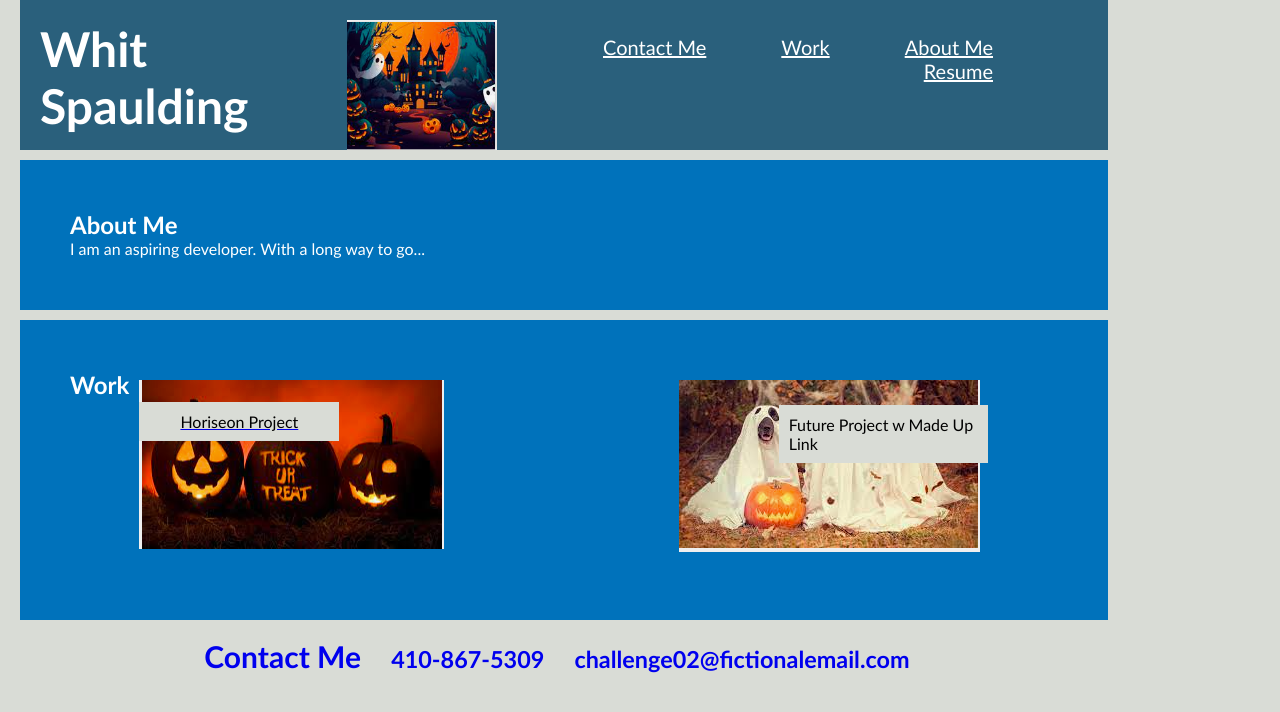
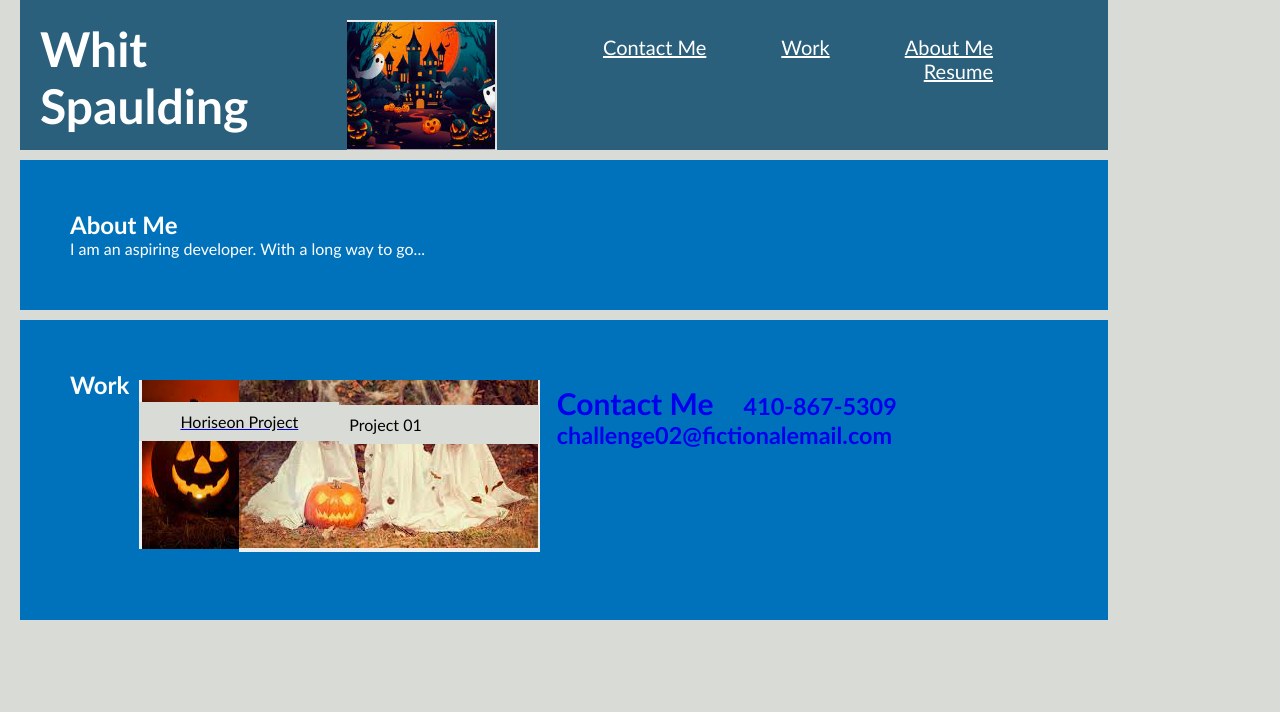
Before and after one commit to whitspa/challenge-02-portfolio, a plain HTML site: page index.html in a window 1280 px wide. Drawn offline with Linux system fonts and the light colour scheme.

Commit message:
added link to project one.

```diff
--- a/index.html
+++ b/index.html
@@ -41,13 +41,15 @@
     <div id="work" class="work">
                 <h2>Work</h2>
             <section class="horiseon">
+                <!--<a href="https://www.w3schools.com">Visit W3Schools.com!</a>-->
                 <a href="https://whitspa.github.io/challenge01-horiseon-refactor/">
                     <img  src="./work-01.png" alt="trick or treat jackolanterns">
                   <p>Horiseon Project</p>
             </section>
             <section class="no-exist">
-                <img src="./no-exist.png" alt="three ghost dogs">
-                <p>Future Project w Made Up Link</p>
+                <a href="https://dmagzzz.github.io/GroupProj/">
+                    <img src="./no-exist.png" alt="three ghost dogs">
+                <p>Project 01</p>
             </section>
     <section
          id="contact-me" class="contact-me">
```
